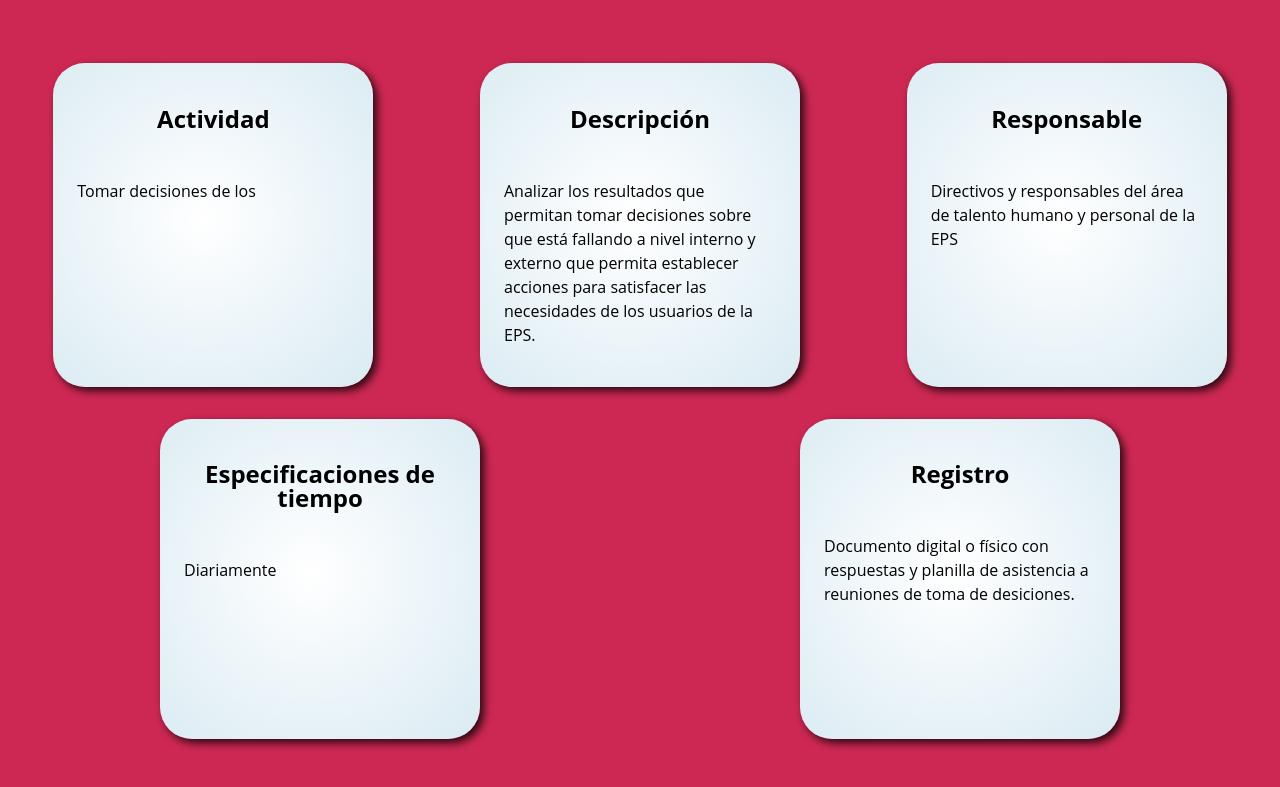
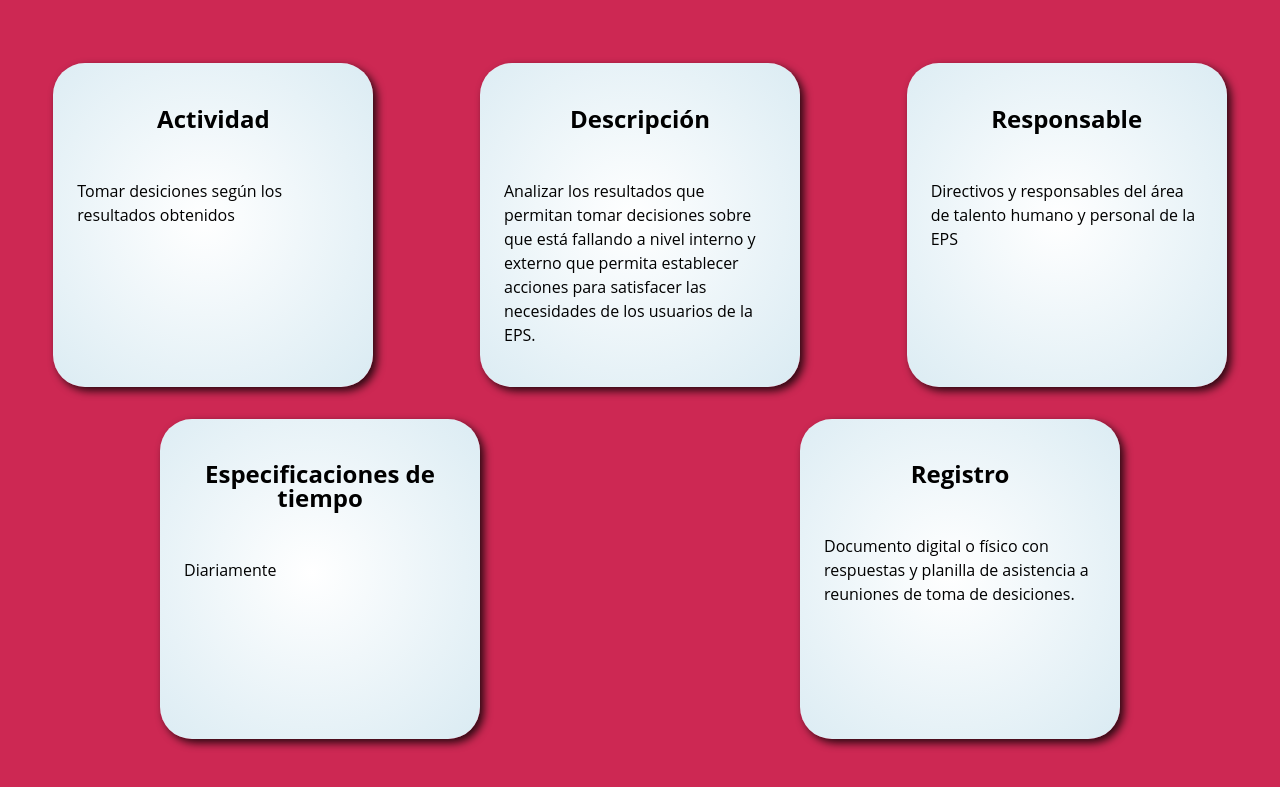
Before and after one commit to servicioalcliente119/tecnicas-evaluacion-phva, a plain HTML site: page rocio.html in a window 1280 px wide. Shown: the part 4176-4963 px from the top of the page. Drawn offline with Linux system fonts and the light colour scheme.

Commit message:
Se correige frase incompleta de rocío
Se completa la frase en el primer item de la sección actuar.

```diff
--- a/rocio.html
+++ b/rocio.html
@@ -235,7 +235,7 @@
                 <article class="item item-6">
                     <h2>Actividad</h2>
                     <p>
-                        Tomar decisiones de los
+                        Tomar desiciones según los resultados obtenidos
                     </p>
                 </article>
                 <article class="item item-7">
@@ -265,9 +265,7 @@
                     </p>
                 </article>
             </div>
-
         </div>
-
 
     </section> <!-- FIN DEl PHVA -->
     <script src="js/modernizr-custom.js"></script>
```
